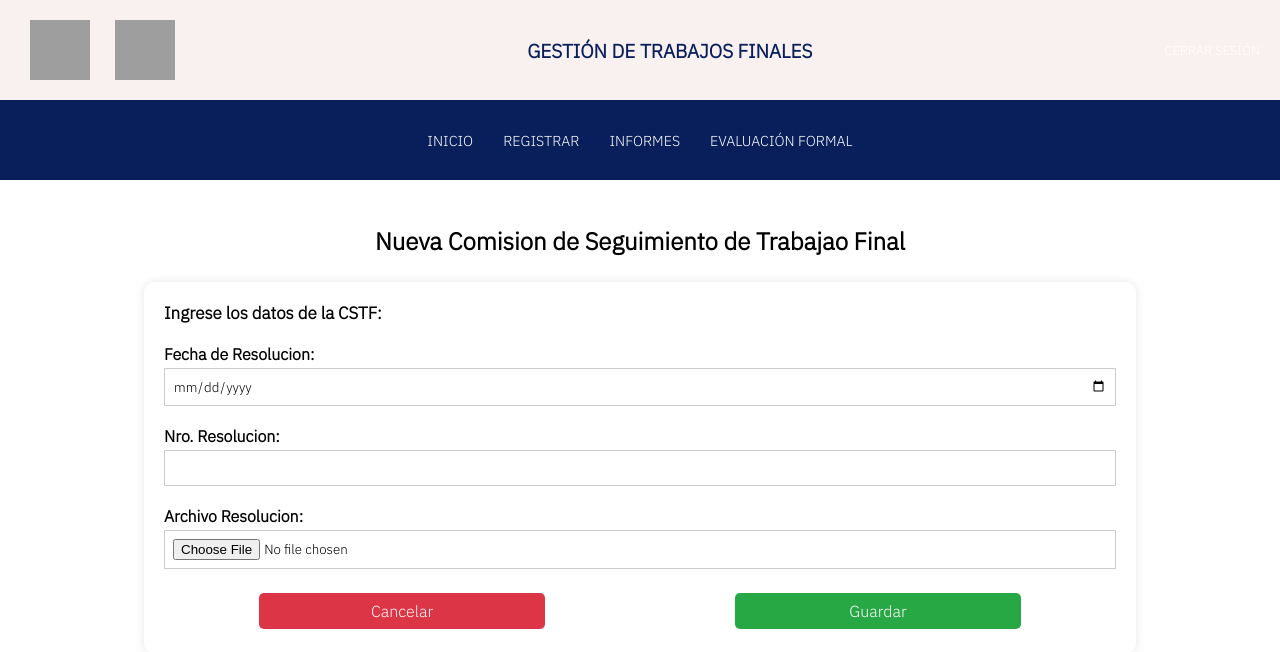
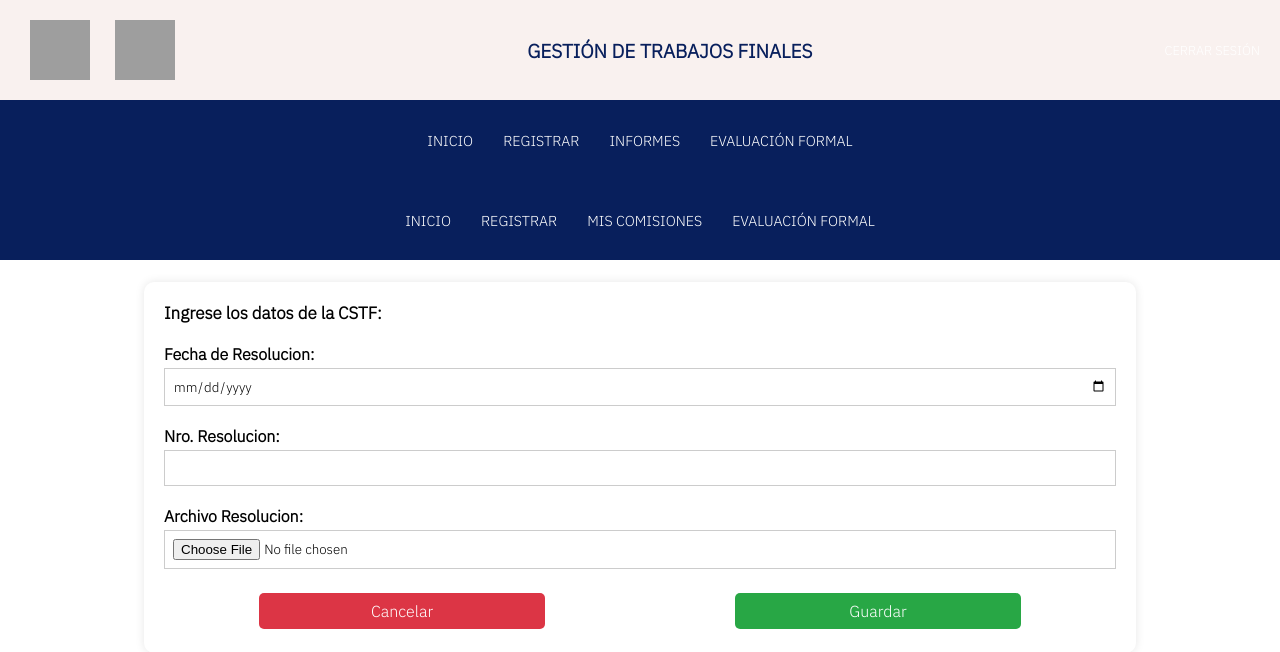
Before and after one commit to PaulaRojasFrias/laboratorio-prog3, a Django app: page /comisiones/comision/create/ in a window 1280 px wide. Shown: the top 652 px of the page. Run offline with Django 4.2, Linux system fonts and the light colour scheme; the visitor is signed in with stand-in values (Sample User, id 1); some libraries are stand-ins or nearby versions; grey boxes are pictures that could not be loaded.

Commit message:
mis comisiones

```diff
--- a/comisiones/urls.py
+++ b/comisiones/urls.py
@@ -1,6 +1,6 @@
 from django.urls import path
 
-from comisiones.views import cstf_create, cstf_delete, cstf_detalle, cstf_edit, cstf_lista,integranteComision_create, integranteComision_delete, integranteComision_detalle, integranteComision_edit, integranteTE_create, integranteTE_delete, integranteTE_edit, te_create, te_delete, te_detalle, te_edit, te_lista
+from comisiones.views import cstf_create, cstf_delete, cstf_detalle, cstf_edit, cstf_lista, cstf_misComisiones,integranteComision_create, integranteComision_delete, integranteComision_detalle, integranteComision_edit, integranteTE_create, integranteTE_delete, integranteTE_edit, te_create, te_delete, te_detalle, te_edit, te_lista
 
 app_name = 'comisiones'
 
@@ -11,6 +11,7 @@ urlpatterns = [
     path('comision/create/', cstf_create, name='cstf_create'),
     path('comision/<int:pk>', cstf_edit, name='cstf_edit'),
     path('comision/delete/', cstf_delete, name='cstf_delete'),
+    path('comision/miscomisiones/<int:cuilDocente>', cstf_misComisiones, name='cstf_misComisiones'),
 
     path('integranteCSTF/<int:pk>/', integranteComision_detalle, name='integranteComision_detalle'),
     path('integranteCSTF/create/<int:pk>', integranteComision_create, name='integranteComision_create'),
--- a/comisiones/views.py
+++ b/comisiones/views.py
@@ -5,9 +5,17 @@ from django.contrib import messages
 from comisiones.forms import ComisionForm, IntegranteComisionForm, IntegrantesTribunalForm, TribunalForm
 from .models import Comision, IntegrantesComision, IntegrantesTribunal, TribunalEvaluador
 from django.views.generic import UpdateView
-
+from django.contrib.auth.decorators import login_required
+from persona.models import Docente
 
 #<<<<<<<<<<<<<<<<<<<<<<<<< COMISION DE SEGUIMIENTO DE TRABAJO FINAL >>>>>>>>>>>>>>>>>>>>>>
+@login_required(login_url='usuarios:login_view')
+def cstf_misComisiones(request, cuilDocente):
+    docente = get_object_or_404(Docente, cuil=cuilDocente)
+    integrantes = IntegrantesComision.objects.filter(docente=docente)
+    misComisiones = [integrante.comision for integrante in integrantes]
+    return render(request, 'comisiones/comisiones_lista.html', {'comisiones': misComisiones})
+
 def cstf_lista(request):
     busqueda = request.GET.get("buscar")
     comisiones = Comision.objects.all()
--- a/templates/base.html
+++ b/templates/base.html
@@ -13,6 +13,7 @@
     <link  href="{% static 'css/styles.css' %}"  rel="stylesheet">
     {% block extra_css %}{% endblock %}
   </head>
+
   <body>
 
 
@@ -25,20 +26,16 @@
         </div>
 
         <h2>Gestión de trabajos finales</h2>
-
-
         <a href="{% url 'usuarios:logout_view' %}">Cerrar Sesión</a>
 
       </div>
-
+      {% if perms.usuarios.permiso_administrador %}
         <div class="container-menu">
-
           <div class="menu">
             <input type="checkbox" name="" id="check__menu">
             <label id="#label__Check" for="check__menu">
               <i class="fa-solid fa-bars icon__menu"></i>
             </label>
-             {% if perms.usuarios.permiso_administrador %}
             <nav>
               <ul>
                 <li><a href="{% url 'usuarios:index_admin' %}">Inicio</a></li>
@@ -57,11 +54,37 @@
               </ul>
             </nav>
           </div>
+        </div>
+      {% endif %}
 
+      {% if perms.persona.permiso_cstf %}
+        <div class="container-menu">
+          <div class="menu">
+            <input type="checkbox" name="" id="check__menu">
+            <label id="#label__Check" for="check__menu">
+              <i class="fa-solid fa-bars icon__menu"></i>
+            </label>
+            <nav>
+              <ul>
+                <li><a href="{% url 'usuarios:index_admin' %}">Inicio</a></li>
+                <li><a href="#">Registrar</a>
+                  <ul>
+                    <li><a href="{% url 'comisiones:cstf_create' %}">CSTF</a></li>
+                    <li><a href="{% url 'comisiones:te_create' %}">Tribunal Evaluador</a></li>
+                    <li><a href="{% url 'persona:registro_alumno' %}">Alumnos</a></li>
+                    <li><a href="{% url 'proyecto_trabajo_final:proyecto_create' %}">Proyecto de trabajo final</a></li>
+                    <li><a href="{% url 'proyecto_trabajo_final:proyecto_lista' %}">Movimientos y estados de un PTF</a></li>
+                    <li><a href="#">Informes y evaluciones</a></li>
+                  </ul>
+                </li>
+                <li><a href="{% url 'comisiones:cstf_misComisiones' user.username %}">Mis Comisiones</a></li>
+                <li><a href="{% url 'dictamenes:evaluacion_ptf_cstf_create' %}">Evaluación formal</a></li>
+              </ul>
+            </nav>
+          </div>
         </div>
       {% endif %}
     </header>
-
 
 <!-- PARA LOGIN -->
  {% if not user.is_authenticated %}
@@ -88,11 +111,10 @@
                 {% endblock %}
         </section>
 
-    </body>
-
         <footer>
           <h3>&copy Gestión de trabajos finales</h3>
           <h4>UNCa | Facultad de Tecnologia y Ciencias Aplicadas</h4>
         </footer>
+    </body>
 
 </html>
```
Also changed, not shown: 2 other files. Lines whose indentation alone changed are shown as unchanged.
